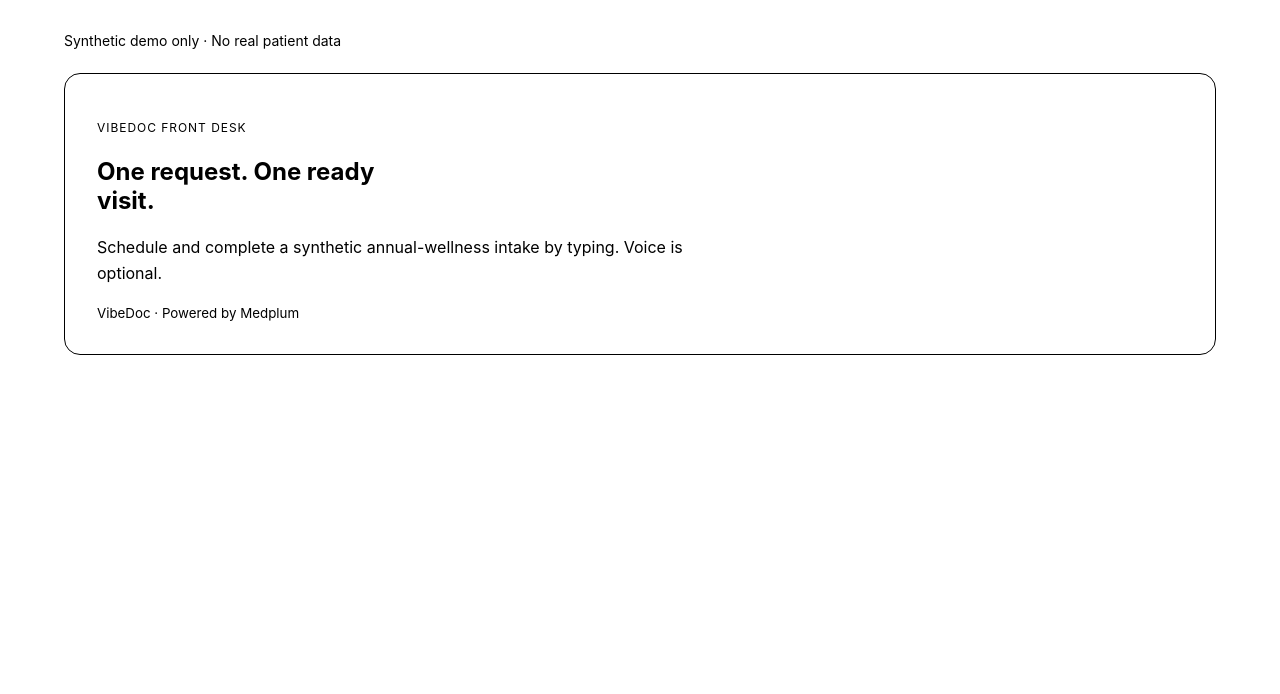
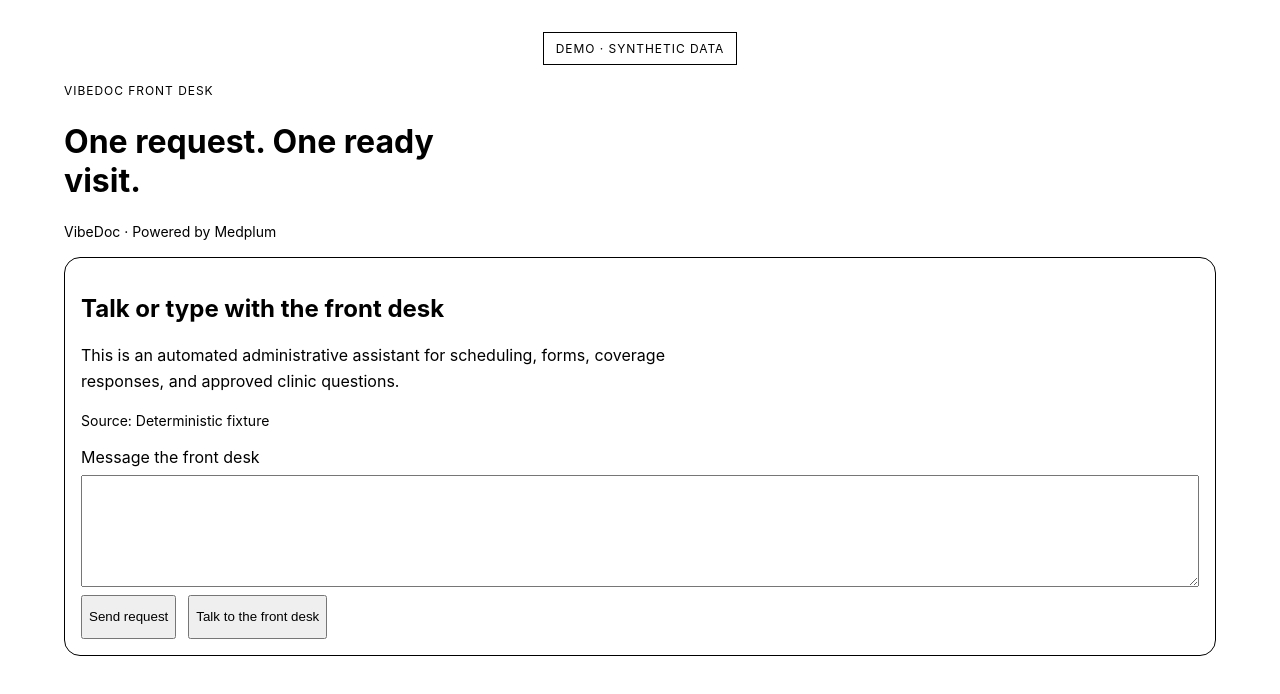
Before and after one commit to sreekanthputta/Doctor-with-a-vibe, a React (Vite) app: page / in a window 1280 px wide. Shown: the top 694 px of the page. Built offline with nearby package versions, Linux system fonts and the light colour scheme.

Commit message:
Compose four-shell browser demo

```diff
--- a/src/app/App.tsx
+++ b/src/app/App.tsx
@@ -1,41 +1,64 @@
-import { resolveShell, type Shell } from './routes';
-
-const shellCopy: Record<Shell, { eyebrow: string; title: string; description: string }> = {
-  public: {
-    eyebrow: 'VibeDoc front desk',
-    title: 'One request. One ready visit.',
-    description: 'Schedule and complete a synthetic annual-wellness intake by typing. Voice is optional.',
-  },
-  demo: {
-    eyebrow: 'Synthetic Demo Access',
-    title: 'Choose a fictional workspace',
-    description: 'This is a persona selector, not authentication. No real patient information is available.',
-  },
-  patient: {
-    eyebrow: 'Synthetic patient workspace',
-    title: 'Prepare for your visit',
-    description: 'Review the appointment, intake, and coverage readiness for the fictional demo patient.',
-  },
-  physician: {
-    eyebrow: 'Dr. Maya Chen',
-    title: 'Physician cockpit',
-    description: 'The next visit is suggested. Open it explicitly to inspect sources, provenance, and exceptions.',
-  },
-};
+import { useState } from 'react';
+import { resolveShell } from './routes';
+import { PatientWorkspaceShell } from '../ui/shells/patient-workspace/PatientWorkspaceShell';
+import { PhysicianCockpitShell } from '../ui/shells/physician-cockpit/PhysicianCockpitShell';
+import { PublicAccessShell } from '../ui/shells/public-access/PublicAccessShell';
+import { SyntheticDemoAccessShell } from '../ui/shells/demo-access/SyntheticDemoAccessShell';
+import {
+  completedBookingTrace,
+  needsAttentionVisit,
+  physicianVisits,
+  readyVisit,
+  uncertainIdentityException,
+} from '../ui/fixtures/presentation';
 
 export function App(): React.JSX.Element {
   const shell = resolveShell(window.location.pathname);
-  const copy = shellCopy[shell];
+  const [patientVisit, setPatientVisit] = useState(needsAttentionVisit);
+  const [lastPublicMessage, setLastPublicMessage] = useState('');
+
+  if (shell === 'demo') {
+    return (
+      <SyntheticDemoAccessShell
+        state="ready"
+        onSelectPersona={(persona) => {
+          window.location.assign(persona === 'maria-demo' ? '/patient/visit' : '/physician/inbox');
+        }}
+      />
+    );
+  }
+
+  if (shell === 'patient') {
+    return (
+      <PatientWorkspaceShell
+        state="ready"
+        visit={patientVisit}
+        onSubmitMemberId={(memberId) => {
+          if (memberId === 'AETNA-DEMO-2048') setPatientVisit(readyVisit);
+        }}
+      />
+    );
+  }
+
+  if (shell === 'physician') {
+    return (
+      <PhysicianCockpitShell
+        state="ready"
+        visits={physicianVisits}
+        exceptions={[uncertainIdentityException]}
+        onOpenVisit={() => undefined}
+        onAcknowledgeException={() => undefined}
+      />
+    );
+  }
 
   return (
-    <main className="shell" data-shell={shell}>
-      <div className="demo-banner">Synthetic demo only · No real patient data</div>
-      <section className="shell-card" aria-labelledby="page-title">
-        <p className="eyebrow">{copy.eyebrow}</p>
-        <h1 id="page-title">{copy.title}</h1>
-        <p>{copy.description}</p>
-        <small>VibeDoc · Powered by Medplum</small>
-      </section>
-    </main>
+    <PublicAccessShell
+      state="ready"
+      providerMode="fixture"
+      traceContextKey={`public:${lastPublicMessage}`}
+      traces={lastPublicMessage ? [completedBookingTrace] : []}
+      onSubmit={setLastPublicMessage}
+    />
   );
 }
--- a/tsconfig.app.json
+++ b/tsconfig.app.json
@@ -17,5 +17,5 @@
     "jsx": "react-jsx",
     "types": ["vitest/globals", "@testing-library/jest-dom"]
   },
-  "include": ["src", "tests", "vite.config.ts", "vitest.setup.ts"]
+  "include": ["src", "tests", "vite.config.ts", "vitest.setup.ts", "playwright.config.ts"]
 }
--- a/vite.config.ts
+++ b/vite.config.ts
@@ -11,7 +11,7 @@
   test: {
     environment: 'jsdom',
     setupFiles: ['./vitest.setup.ts'],
-    exclude: ['node_modules/**', 'dist/**', 'dist-server/**'],
+    exclude: ['node_modules/**', 'dist/**', 'dist-server/**', 'tests/e2e/**'],
     coverage: {
       reporter: ['text', 'json', 'html'],
     },
```
Also changed, not shown: playwright.config.ts (added, +21 -0 lines), 2 other files (tests, documents, lock files or other folders).
